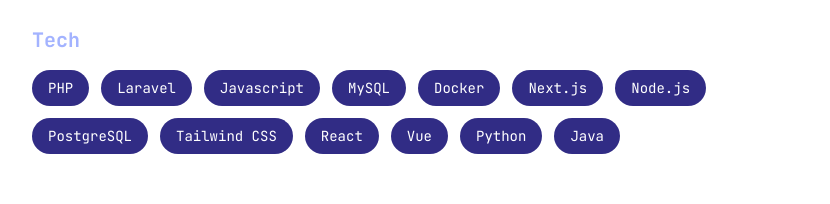
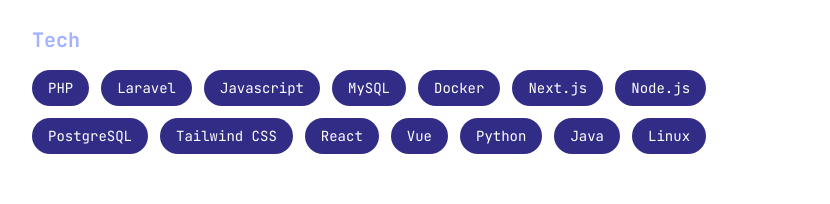
Before and after one commit to pedrohenriquebrandao/pedrobrandaodev, a Next.js app: page / in a window 1280 px wide. Shown: the part 382-586 px from the top of the page, without its empty margins (224-1054 px from the left). Built offline with nearby package versions, Linux system fonts and the light colour scheme; no server answers.

Commit message:
adding new tech item

```diff
--- a/app/page.tsx
+++ b/app/page.tsx
@@ -143,7 +143,7 @@
         <div className="flex flex-wrap gap-2 sm:gap-3 justify-center sm:justify-start">
           {[
             "PHP","Laravel","Javascript","MySQL","Docker","Next.js","Node.js",
-            "PostgreSQL","Tailwind CSS","React","Vue","Python","Java"
+            "PostgreSQL","Tailwind CSS","React","Vue","Python","Java","Linux"
           ].map((tech) => (
             <span
               key={tech}
```
